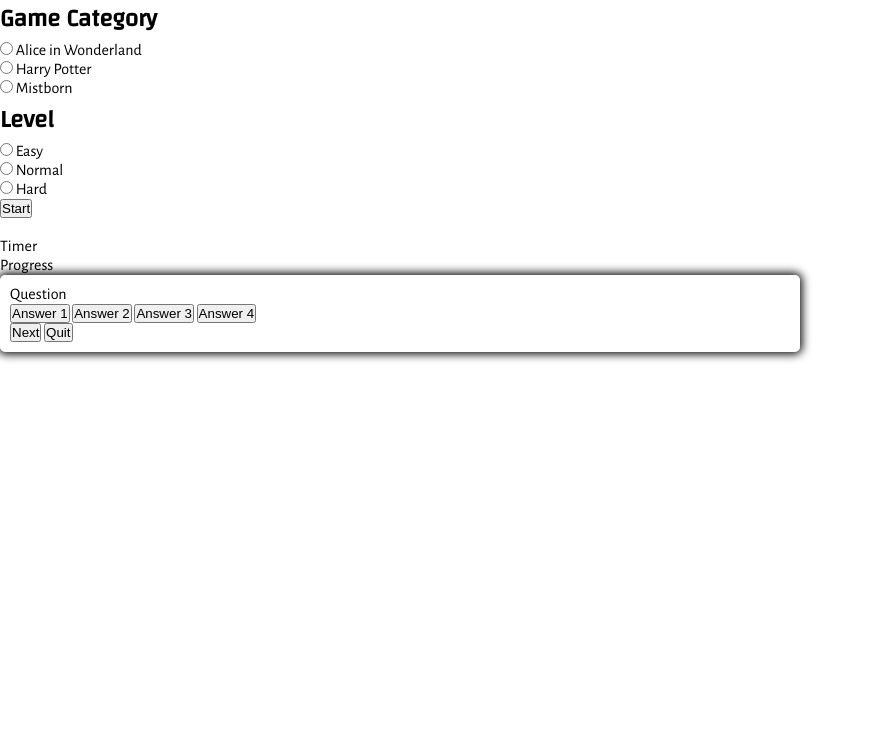
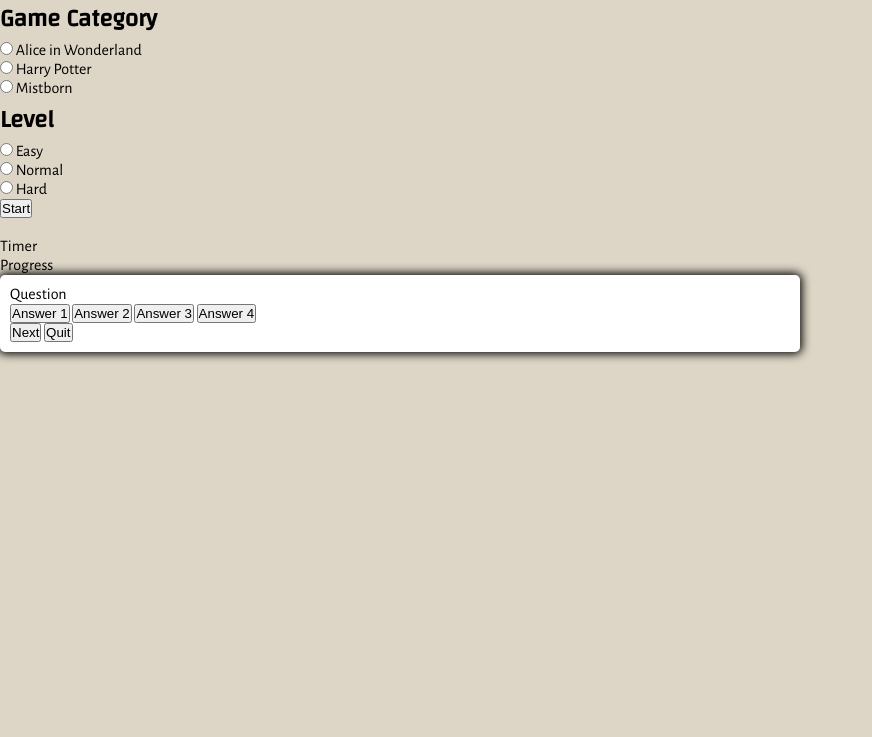
Before and after one commit to marcgithub23/pp2-literary-lore, a plain HTML site: page index.html in a window 1280 px wide. Shown: the part 63-800 px from the top of the page, without its empty margins (0-872 px from the left). Drawn offline with nearby package versions, Linux system fonts and the light colour scheme.

Commit message:
Style body

```diff
--- a/assets/css/style.css
+++ b/assets/css/style.css
@@ -13,6 +13,10 @@
 /* Global styles */
 body {
     font-family: 'Alegreya Sans', sans-serif;
+    min-height: 100vh;
+    display: flex;
+    flex-direction: column;
+    background-color: #ddd5c6;
 }
 
 h1 {
```
